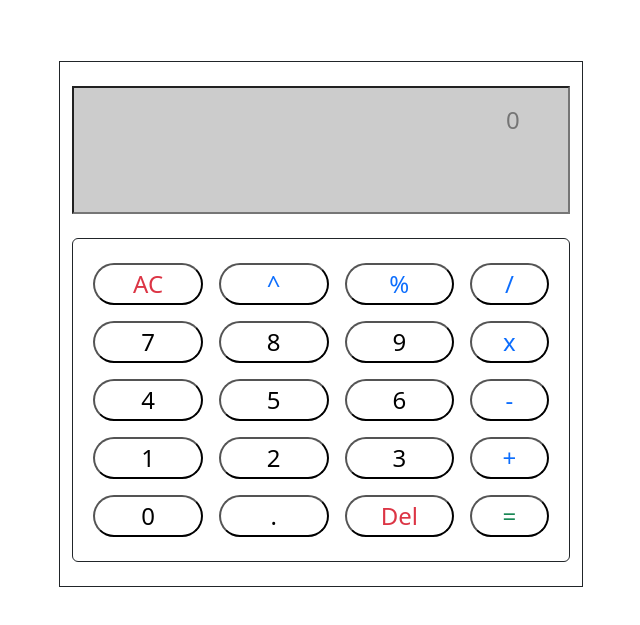
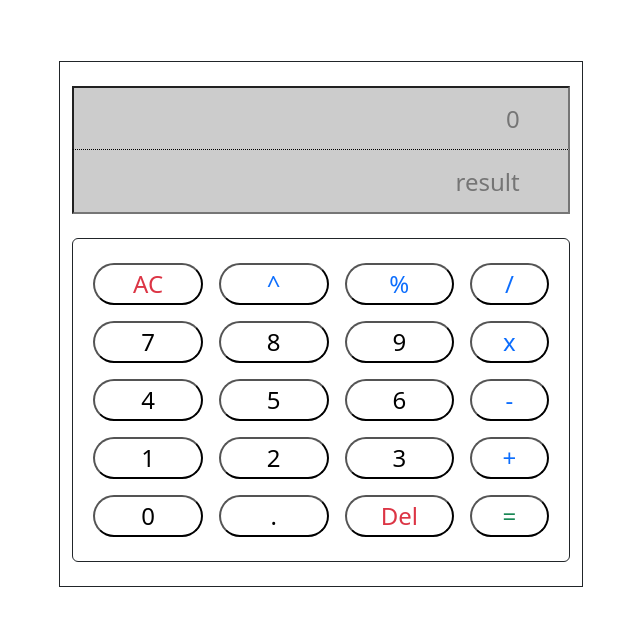
Before and after one commit to issei416/TASK-DAY15-ONE, a plain HTML site: page index.html in a window 1280 px wide. Shown: the part 137-762 px from the top of the page, without its empty margins (319-959 px from the left). Drawn offline with nearby package versions, Linux system fonts and the light colour scheme.

Commit message:
added REDAME.md

```diff
--- a/index.html
+++ b/index.html
@@ -19,7 +19,7 @@
                 <input name="calc_input" class="fs-4 text-end col-6 rounded px-5 ms-0 m-2 border border-dark" id="2">
             </div> -->
             <input name="calc_input" type="text" class="calc_input mt-4 container fs-4 text-end px-5" id="input" placeholder="0">
-            <input name="calc_output" type="text" class="calc_output container fs-4 text-end px-5" id="result">
+            <input name="calc_output" type="text" class="calc_output container fs-4 text-end px-5" id="result" placeholder="result">
         </div>
 
 
--- a/scripts/script.js
+++ b/scripts/script.js
@@ -10,9 +10,6 @@ input_field.addEventListener('keydown',(e) => {
         e.preventDefault();
         window.alert("Only numbers are allowed")
         return;
-    }
-    else{
-        console.log(e.key);
     }
 })
 
--- a/styles/style.css
+++ b/styles/style.css
@@ -36,7 +36,7 @@ input:focus {
 }
 
 .calc_input {
-    border-bottom: none;
+    border-bottom: 1px dotted;
 }
 
 .calc_output {
```
Also changed, not shown: 1 other file.
